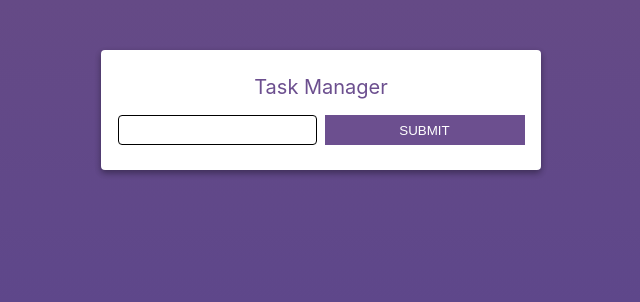
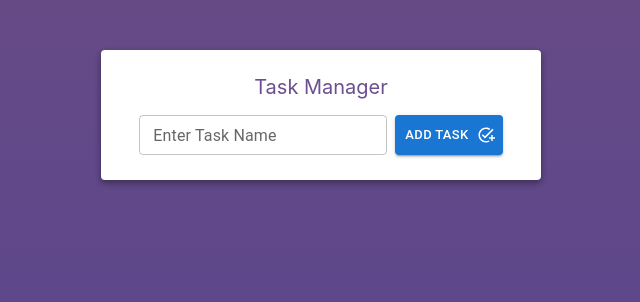
Before and after one commit to koppreshk/task-manager-client, a React (Create React App) app: page / in a window 1280 px wide. Shown: the top 302 px of the page, without its empty margins (319-959 px from the left). Built offline with nearby package versions, Linux system fonts and the light colour scheme; no server answers.

Commit message:
ui changes

```diff
--- a/src/components/header/add-task.tsx
+++ b/src/components/header/add-task.tsx
@@ -1,24 +1,14 @@
 import React from "react";
 import styled from "styled-components";
 import { FlexBox } from "../../common";
+import { Button, TextField } from "@mui/material";
+import AddTaskIcon from '@mui/icons-material/AddTask';
 
-const StyledInput = styled.input`
-    padding: 10px;
-    border: 1px solid black;
-    border-radius: 4px;
-    outline: none;
-    height: 30px;
-    box-sizing: border-box;
-`;
-
-const SubmitButton = styled.button`
-    padding: 4px;
-    height: 30px;
-    width: 200px;
+const AddTaskButton = styled(Button)`
     background-color: #6c4f8f;
-    color: #fff;
-    border: none;
-    cursor: pointer;
+    :hover {
+        background-color: #534292b3;
+    }
 `;
 
 export const AddTask = React.memo(() => {
@@ -42,8 +32,15 @@ export const AddTask = React.memo(() => {
 
     return (
         <FlexBox gap="8px" >
-            <StyledInput type="text" value={value} onChange={handleTextInput} />
-            <SubmitButton type="submit" onClick={handleSubmit}>SUBMIT</SubmitButton>
+            <TextField
+                type="text"
+                label="Enter Task Name"
+                size="small"
+                value={value}
+                onChange={handleTextInput} />
+            <AddTaskButton type="submit" size="small" onClick={handleSubmit} variant="contained" endIcon={<AddTaskIcon />}>
+                Add Task
+            </AddTaskButton>
         </FlexBox>
     )
 })
```
